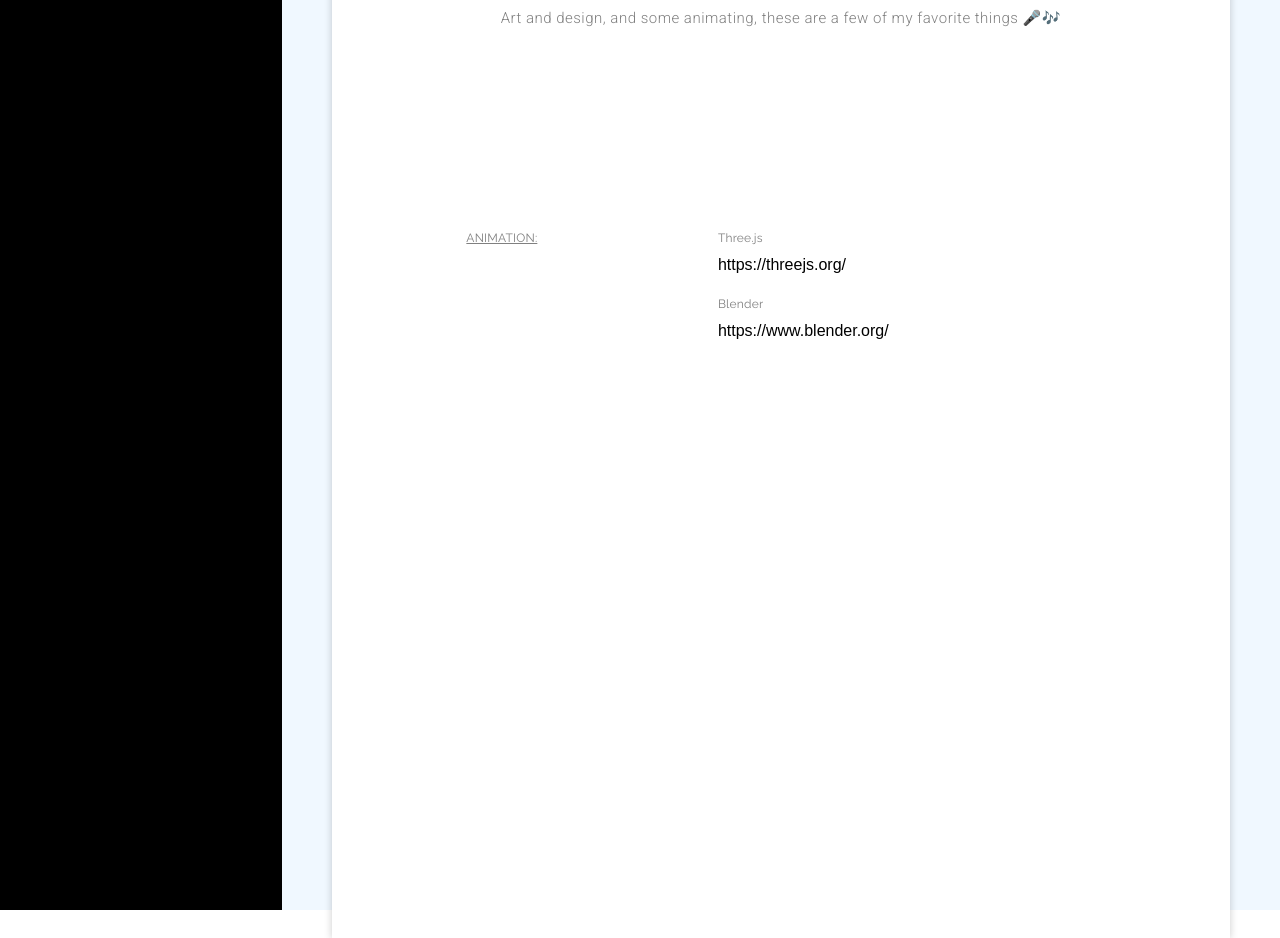
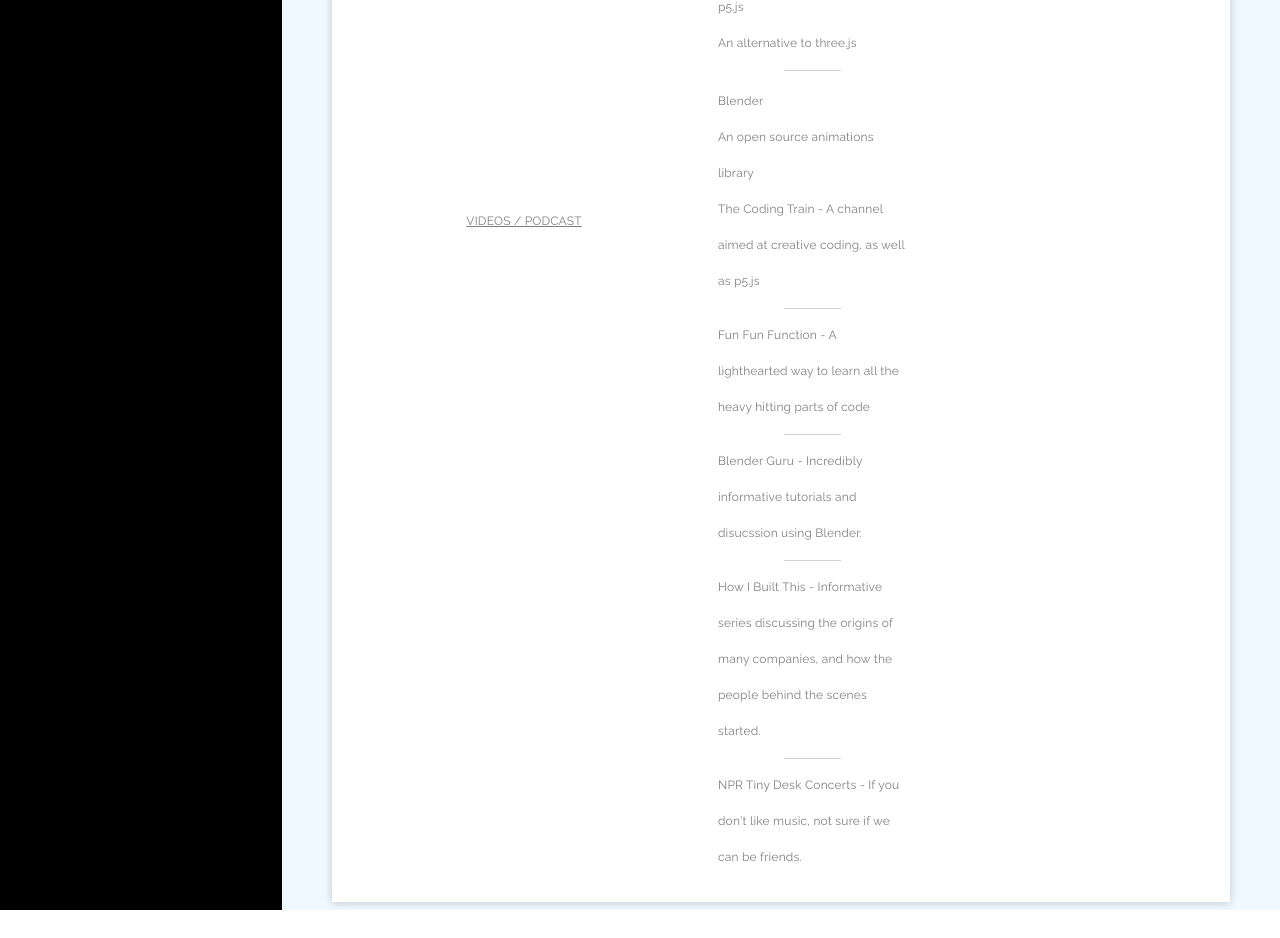
Before and after one commit to michaelplangealo/michaelportfolio, a React (Create React App) app: page /About in a window 1280 px wide. Shown: the part 690-1628 px from the top of the page. After the commit the page ends 1600 px from the top, so only its background shows below. Built offline with nearby package versions, Linux system fonts and the light colour scheme.

Commit message:
about page done

```diff
--- a/src/Components/About.js
+++ b/src/Components/About.js
@@ -2,6 +2,15 @@
 import styled from "styled-components";
 import { AboutSide } from "../Styled/SideBar.js";
 import { BodyParty, PageBody, Content } from "../Styled/Pages.js";
+
+const ContentContent = styled.div`
+  height: 90%;
+  width: 100%;
+  display: flex;
+  flex-direction: column;
+  align-items: center;
+  justify-content: space-around;
+`;
 
 const AboutIntro = styled.h1`
   letter-spacing: 0.2px;
@@ -45,12 +54,12 @@
 
 const Interest = styled.section`
   width: 70%;
-  height: 40%;
   display: flex;
+  ${"" /* background: red; */};
 `;
 const Topics = styled.div`
   width: 40%;
-  height: 30%;
+  height: 50%;
   & p {
     letter-spacing: 0.2px;
     text-rendering: optimizeLegibility;
@@ -66,12 +75,12 @@
 
 const Examples = styled.div`
   width: 60%;
-  height: 30%;
+  height: 50%;
 `;
 const ExmpLinks = styled.div`
-  width: 40%;
+  width: 50%;
   height: 100%;
-  & p {
+  p {
     letter-spacing: 0.2px;
     text-rendering: optimizeLegibility;
     line-height: 36px;
@@ -80,10 +89,8 @@
     font-weight: 400;
     font-size: 12px;
     color: grey;
-    &:hover {
-      color: tomato;
   }
-    & a {
+  a {
     letter-spacing: 0.2px;
     text-rendering: optimizeLegibility;
     line-height: 36px;
@@ -93,8 +100,17 @@
     font-size: 12px;
     color: grey;
     text-decoration: none;
+    &:hover {
+      color: tomato;
     }
   }
+`;
+const Line = styled.hr`
+  border: 0;
+  height: 0;
+  border-top: 1px solid white;
+  border-bottom: 1px solid lightgrey;
+  width: 30%;
 `;
 
 export default class About extends Component {
@@ -104,50 +120,96 @@
         <AboutSide />
         <BodyParty>
           <Content>
+            <ContentContent>
               <AboutIntro>
-              Hi there. I'm Michael Plange, a Front-End Web Developer based out
-              of Dallas, Texas. <Peekaboo>yeehaw</Peekaboo>
+                Hi there. I'm Michael Plange, a Front-End Web Developer based
+                out of Dallas, Texas. <Peekaboo>yeehaw</Peekaboo>
               </AboutIntro>
               <AboutContent>
-              I graduated from the University of Texas at Arlington in 2014 with
-              a Bachelor of Science in Psychology. I did research there as well,
-              over a large array of topics, mostly in emotions and behavior as
-              well as the effects of pharmaceutical medicine. Lab rats and
-              unwilling research participants were my best friends, but in the
-              meantime I fostered my love for anything and everything creative.
-              While I was wrapping up my undergrad, I had the choice of pursuing
-              either my Masters or PhD, or applying for Pharamcy School. It was
-              then I realized that I probably shouldn't do either of those
-              things (the last thing the world needs is a bad therapist or a bad
-              pharamcist) and decided to turn my attention elsewhere. I felt
-              that the best field for me to work in would be a field in which I
-              could explore creative possibilities while solving a problem,
-              imbued with my own personality. After a bit of much needed
-              soul-searching, I found myself in the field of Web Development,
-              scratching my itch of being both creative and practical.
+                I graduated from the University of Texas at Arlington in 2014
+                with a Bachelor of Science in Psychology. I did research there
+                as well, over a large array of topics, mostly in emotions and
+                behavior as well as the effects of pharmaceutical medicine. Lab
+                rats and unwilling research participants were my best friends,
+                but in the meantime I fostered my love for anything and
+                everything creative. While I was wrapping up my undergrad, I had
+                the choice of pursuing either my Masters or PhD, or applying for
+                Pharamcy School. It was then I realized that I probably
+                shouldn't do either of those things (the last thing the world
+                needs is a bad therapist or a bad pharamcist) and decided to
+                turn my attention elsewhere. I felt that the best field for me
+                to work in would be a field in which I could explore creative
+                possibilities while solving a problem, imbued with my own
+                personality. After a bit of much needed soul-searching, I found
+                myself in the field of Web Development, scratching my itch of
+                being both creative and practical.
               </AboutContent>
               <NotCute>
-              Art and design, and some animating, these are a few of my favorite
-              things 🎤🎶<Peekaboo>
+                Art and design, and some animating, these are a few of my
+                favorite things 🎤🎶<Peekaboo>
                   Sung to the tune of "Favorite Things".
                 </Peekaboo>
               </NotCute>
               <Interest>
                 <Topics>
-                <p>ANIMATION:</p>
+                  <p>HOBBIES / INTEREST:</p>
                 </Topics>
                 <Examples>
                   <ExmpLinks>
-                  <div>
-                    <p>Three.js</p> <a>https://threejs.org/</a>
-                  </div>
-                  <div>
+                    <p>Three.js</p>{" "}
+                    <a href="https://threejs.org/">
+                      A way to create high quality 3d animations using
+                      javascript
+                    </a>
+                    <Line />
+                    <p>p5.js</p>{" "}
+                    <a href="https://p5js.org/">An alternative to three.js</a>
+                    <Line />
                     <p>Blender</p>
-                    <a>https://www.blender.org/</a>
-                  </div>
+                    <a href="https://www.blender.org/">
+                      An open source animations library
+                    </a>
                   </ExmpLinks>
                 </Examples>
               </Interest>
+              <Interest>
+                <Topics>
+                  <p>VIDEOS / PODCAST</p>
+                </Topics>
+                <Examples>
+                  <ExmpLinks>
+                    <a href="https://www.youtube.com/channel/UCvjgXvBlbQiydffZU7m1_aw">
+                      The Coding Train - A channel aimed at creative coding, as
+                      well as p5.js
+                    </a>
+                    <Line />
+                    <a href="https://www.youtube.com/channel/UCO1cgjhGzsSYb1rsB4bFe4Q/featured">
+                      Fun Fun Function - A lighthearted way to learn all the
+                      heavy hitting parts of code
+                    </a>
+                    <Line />
+                    <a
+                      href="
+                  https://www.blenderguru.com/"
+                    >
+                      Blender Guru - Incredibly informative tutorials and
+                      disucssion using Blender.
+                    </a>
+                    <Line />
+                    <a href="https://www.npr.org/podcasts/510313/how-i-built-this">
+                      How I Built This - Informative series discussing the
+                      origins of many companies, and how the people behind the
+                      scenes started.
+                    </a>
+                    <Line />
+                    <a href="https://www.npr.org/series/tiny-desk-concerts/">
+                      NPR Tiny Desk Concerts - If you don't like music, not sure
+                      if we can be friends.
+                    </a>
+                  </ExmpLinks>
+                </Examples>
+              </Interest>
+            </ContentContent>
           </Content>
         </BodyParty>
       </PageBody>
--- a/src/Styled/Pages.js
+++ b/src/Styled/Pages.js
@@ -6,7 +6,7 @@
   background: aliceblue;
 `;
 export const BodyParty = styled.div`
-  width: 100%;
+  width: 115%;
   height: 180vh;
   display: flex;
   align-items: center;
@@ -14,7 +14,7 @@
 `;
 
 export const Content = styled.div`
-  height: 115%;
+  height: 110%;
   width: 90%;
   margin-top: 20vh;
   background: white;
```
Lines whose indentation alone changed are shown as unchanged.
